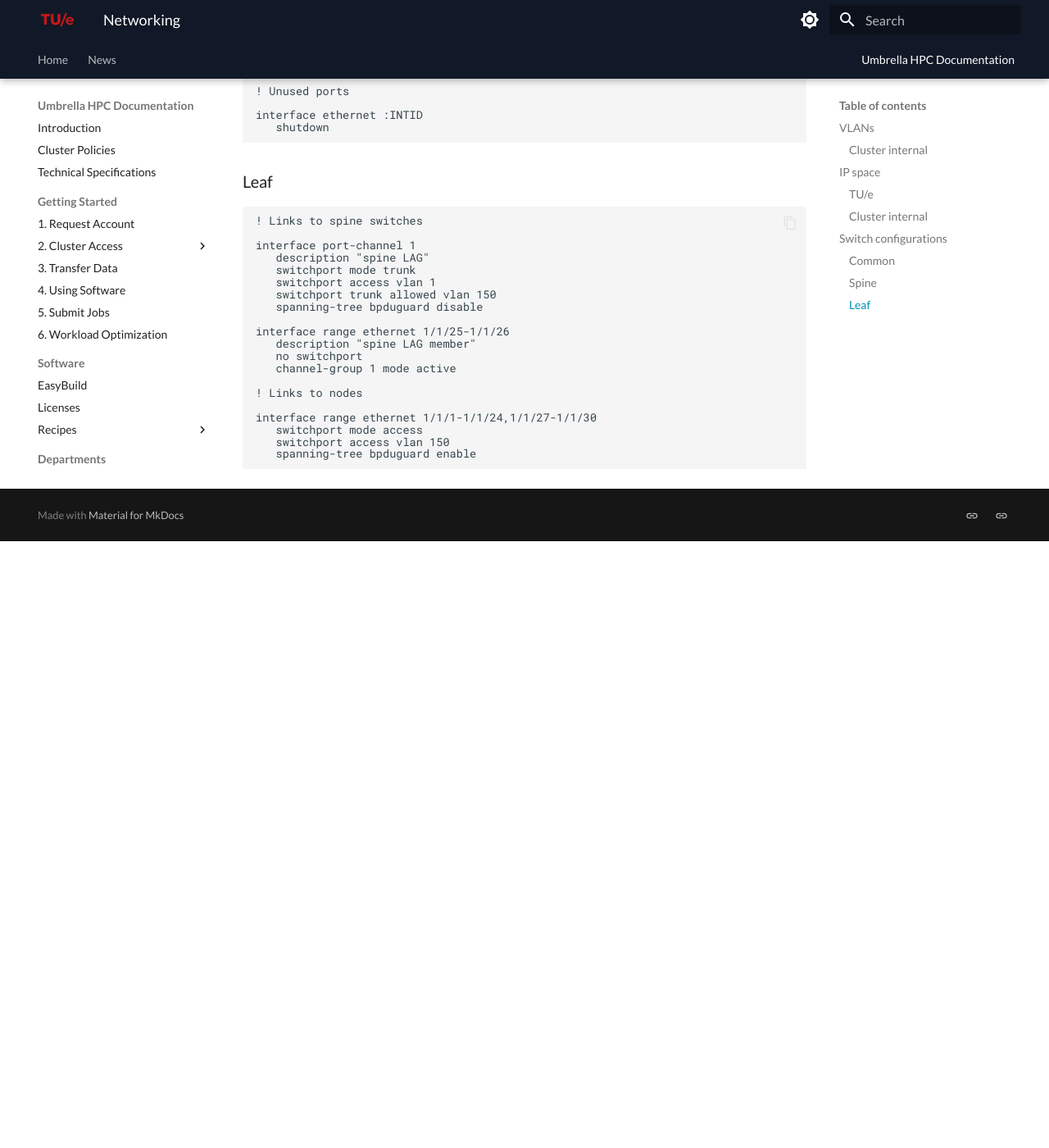
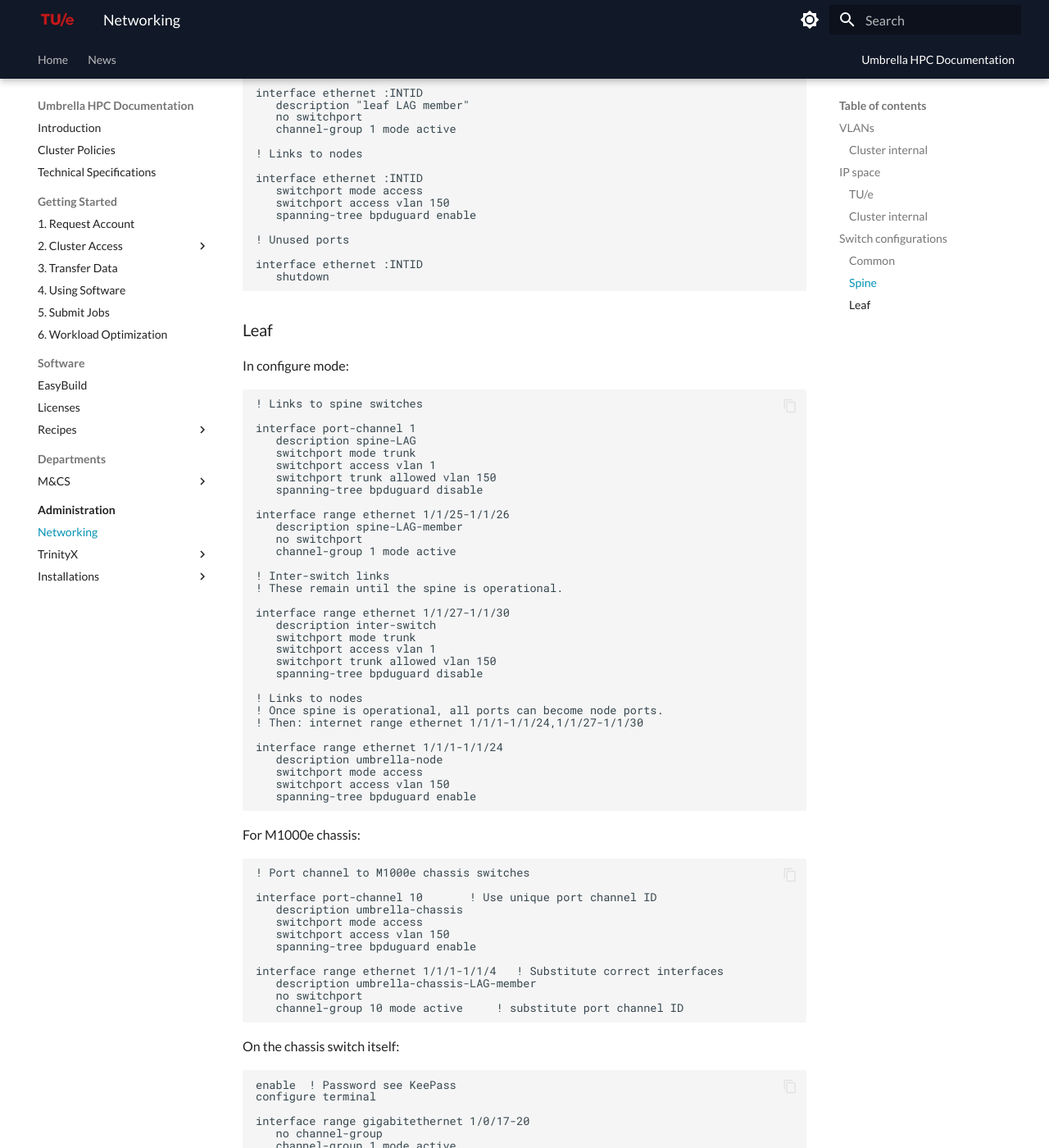
Before and after one commit to gferhpc/supercomputing.tue.nl, an MkDocs documentation site: the page built from pages/documentation/administration/networking.md, in a window 1280 px wide and 1400 px high, scrolled down 2539 px. Shown: the whole window at 82% size. Built offline with MkDocs 1.6.1 and Material for MkDocs 9.7.7, drawn with Linux system fonts in a browser that asks for light colours; before the commit the page ends 3199 px from its top, so only the background shows below that; some of the changed text lies outside the part shown.

Commit message:
adm: networking: updated

````diff
--- a/pages/documentation/administration/networking.md
+++ b/pages/documentation/administration/networking.md
@@ -52,6 +51,14 @@
 terminal monitor  ! Show live logging
 ```
 
+Enter configure mode with
+
+```
+configure terminal
+```
+
+In configure mode:
+
 ```
 ! Management
 
@@ -72,14 +79,17 @@
 interface vlan1
    description default-vlan
 
-interface vlan141
-   description testcl-int
-
 interface vlan150
    description umbrella-int
 ```
 
+Exit configure mode with `exit`.
+
+Write configuration to flash with `write memory`.
+
 ### Spine
+
+In configure mode:
 
 ```
 ! Spanning tree
@@ -115,25 +125,77 @@
 
 ### Leaf
 
+In configure mode:
+
 ```
 ! Links to spine switches
 
 interface port-channel 1
-   description "spine LAG"
+   description spine-LAG
    switchport mode trunk
    switchport access vlan 1
    switchport trunk allowed vlan 150
    spanning-tree bpduguard disable
 
 interface range ethernet 1/1/25-1/1/26
-   description "spine LAG member"
+   description spine-LAG-member
    no switchport
    channel-group 1 mode active
 
+! Inter-switch links
+! These remain until the spine is operational.
+
+interface range ethernet 1/1/27-1/1/30
+   description inter-switch
+   switchport mode trunk
+   switchport access vlan 1
+   switchport trunk allowed vlan 150
+   spanning-tree bpduguard disable
+
 ! Links to nodes
+! Once spine is operational, all ports can become node ports.
+! Then: internet range ethernet 1/1/1-1/1/24,1/1/27-1/1/30
 
-interface range ethernet 1/1/1-1/1/24,1/1/27-1/1/30
+interface range ethernet 1/1/1-1/1/24
+   description umbrella-node
    switchport mode access
    switchport access vlan 150
    spanning-tree bpduguard enable
 ```
+
+For M1000e chassis:
+
+```
+! Port channel to M1000e chassis switches
+
+interface port-channel 10       ! Use unique port channel ID
+   description umbrella-chassis
+   switchport mode access
+   switchport access vlan 150
+   spanning-tree bpduguard enable
+
+interface range ethernet 1/1/1-1/1/4   ! Substitute correct interfaces
+   description umbrella-chassis-LAG-member
+   no switchport
+   channel-group 10 mode active     ! substitute port channel ID
+
+```
+
+On the chassis switch itself:
+
+```
+enable  ! Password see KeePass
+configure terminal
+
+interface range gigabitethernet 1/0/17-20
+   no channel-group
+   channel-group 1 mode active
+
+interface port-channel 1
+   spanning-tree disable
+   spanning-tree portfast
+
+exit
+exit
+write memory
+```
````
Also changed, not shown: other parts of pages/documentation/administration/networking.md (+0 -1 lines).
